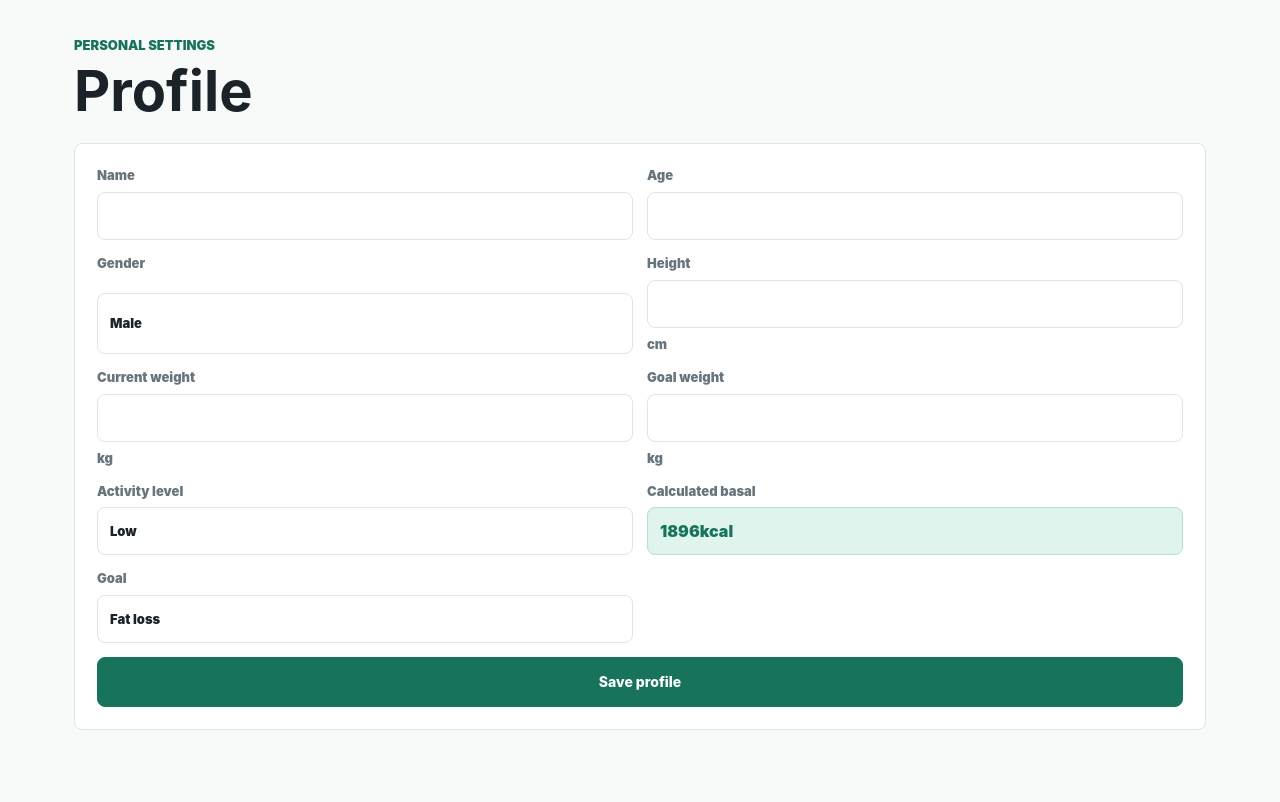
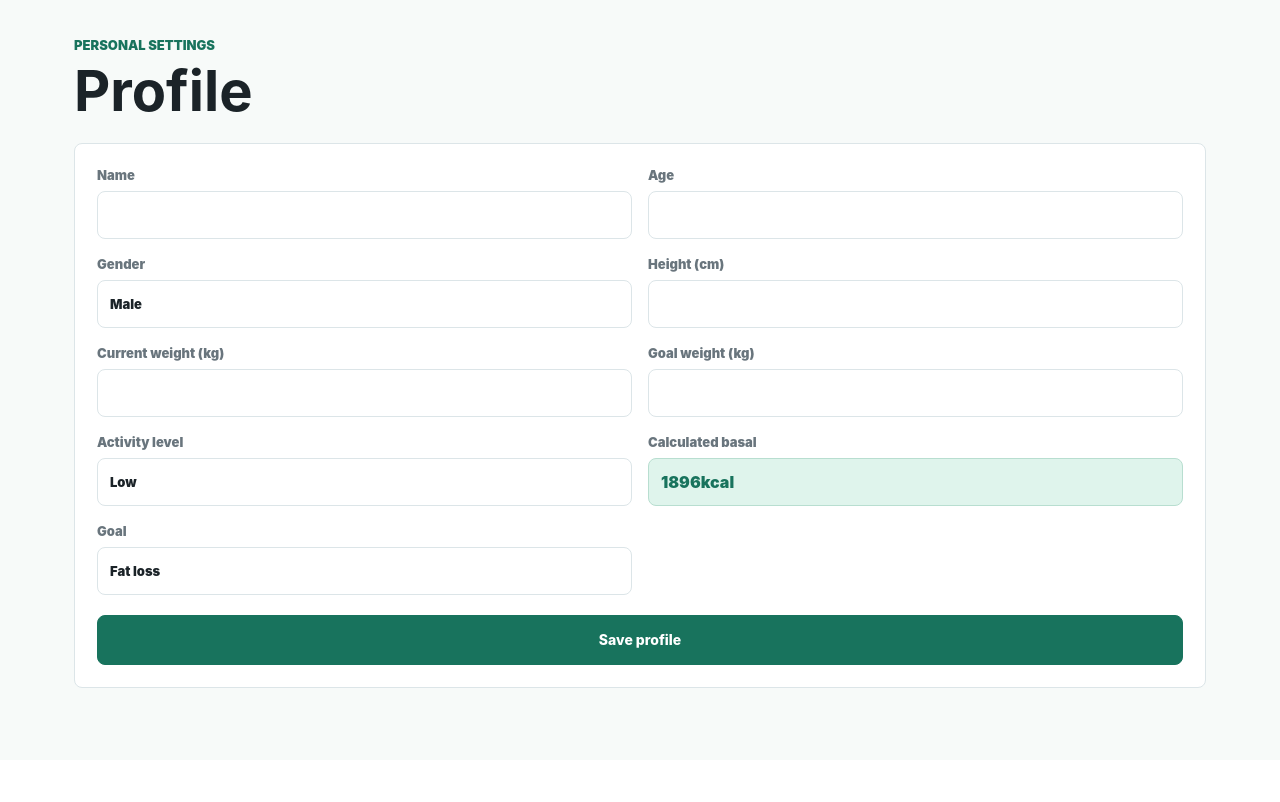
Before and after one commit to halilayyildiz/mydiet, a Flask app: page /profile in a window 1280 px wide. Shown: the part 66-868 px from the top of the page. After the commit the page ends 754 px from the top, so only its background shows below. Run offline with Flask 3, Linux system fonts and the light colour scheme; the visitor is signed in with stand-in values (Sample User, id 1); data that the repository does not hold is empty.

Commit message:
Refine profile form layout

```diff
--- a/src/mydiet/app.py
+++ b/src/mydiet/app.py
@@ -38,7 +38,7 @@ from mydiet.nutrition import (
 from mydiet.settings import Settings, get_settings
 
 
-ASSET_VERSION = "20260628-3"
+ASSET_VERSION = "20260628-4"
 
 TEXTS = {
     "en": {
--- a/static/styles.css
+++ b/static/styles.css
@@ -1136,12 +1136,15 @@ h2 {
   background: var(--panel);
   border: 1px solid var(--line);
   border-radius: 8px;
-  grid-template-columns: repeat(2, minmax(0, 1fr));
+  align-items: start;
+  gap: 16px;
+  grid-template-columns: repeat(2, minmax(240px, 1fr));
   padding: 22px;
 }
 
 .profile-grid button {
   grid-column: 1 / -1;
+  margin-top: 4px;
 }
 
 .flash-stack {
@@ -1196,6 +1199,7 @@ h2 {
   font-size: 13px;
   font-weight: 900;
   gap: 7px;
+  min-width: 0;
 }
 
 .profile-bmr-preview > span {
@@ -1219,6 +1223,17 @@ h2 {
 
 .profile-bmr-preview strong span {
   color: inherit;
+}
+
+.profile-grid label,
+.profile-bmr-preview {
+  align-self: stretch;
+  grid-template-rows: 18px 48px;
+}
+
+.profile-grid label > :not(:first-child),
+.profile-bmr-preview strong {
+  min-height: 48px;
 }
 
 .login-flash-stack {
--- a/templates/profile.html
+++ b/templates/profile.html
@@ -37,19 +37,16 @@
       </select>
     </label>
     <label>
-      {{ t.height }}
+      {{ t.height }} (cm)
       <input type="number" name="height_cm" value="{{ profile.height_cm or '' }}" min="80" max="240" required>
-      <span>cm</span>
     </label>
     <label>
-      {{ t.current_weight }}
+      {{ t.current_weight }} (kg)
       <input type="text" name="weight_kg" value="{{ profile.weight_kg or '' }}" inputmode="decimal" pattern="[0-9]+([\.,][0-9]+)?" required>
-      <span>kg</span>
     </label>
     <label>
-      {{ t.goal_weight }}
+      {{ t.goal_weight }} (kg)
       <input type="text" name="goal_weight_kg" value="{{ profile.goal_weight_kg or '' }}" inputmode="decimal" pattern="[0-9]+([\.,][0-9]+)?">
-      <span>kg</span>
     </label>
     <label>
       {{ t.activity_level }}
```
Also changed, not shown: tests/test_app.py (+9 -6 lines).
